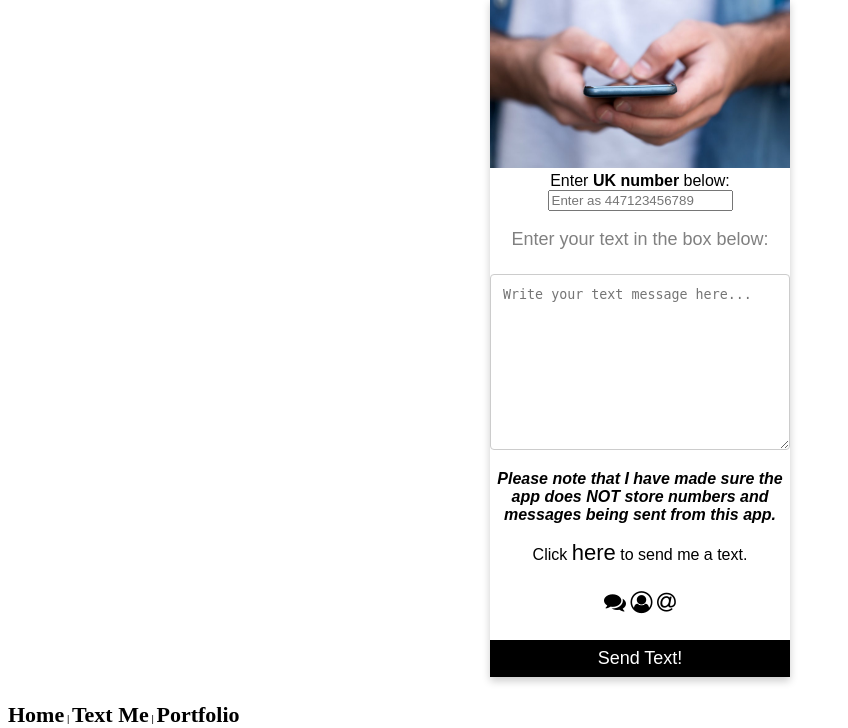
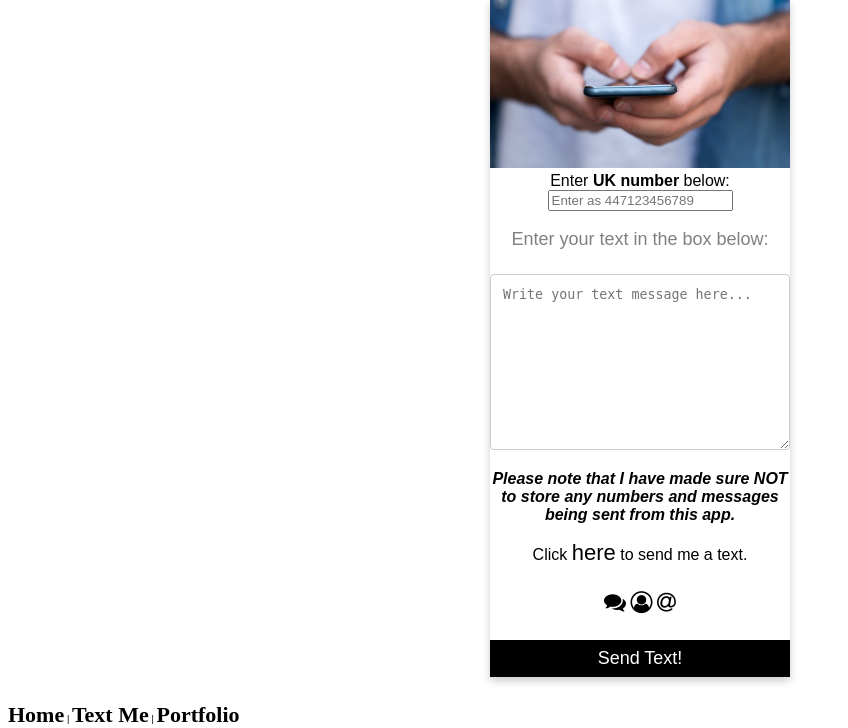
Before and after one commit to SinclairPythonAkoto/sinclairconnect, a Flask app: page / in a window 1280 px wide. Shown: the part 137-865 px from the top of the page, without its empty margins (0-848 px from the left). Run offline with Flask 2, Linux system fonts and the light colour scheme.

Commit message:
file update on spelling

```diff
--- a/templates/home.html
+++ b/templates/home.html
@@ -11,7 +11,7 @@
     <p class="title">Enter your text in the box below:</p>
     <label for="textBox"></label>
     <textarea id="textBox" rows="10" cols="35" name="sendText" placeholder="Write your text message here..." required></textarea><br>
-    <strong style="font-style: italic">Please note that I have made sure the app does NOT store numbers and messages being sent from this app.</strong><br>
+    <strong style="font-style: italic">Please note that I have made sure NOT to store any numbers and messages being sent from this app.</strong><br>
     <p>Click <a href="">here</a> to send me a text.</p>
     <div style="margin: 24px 0;">
       <a href="#"><i class="fa fa-comments"></i></a>
```
